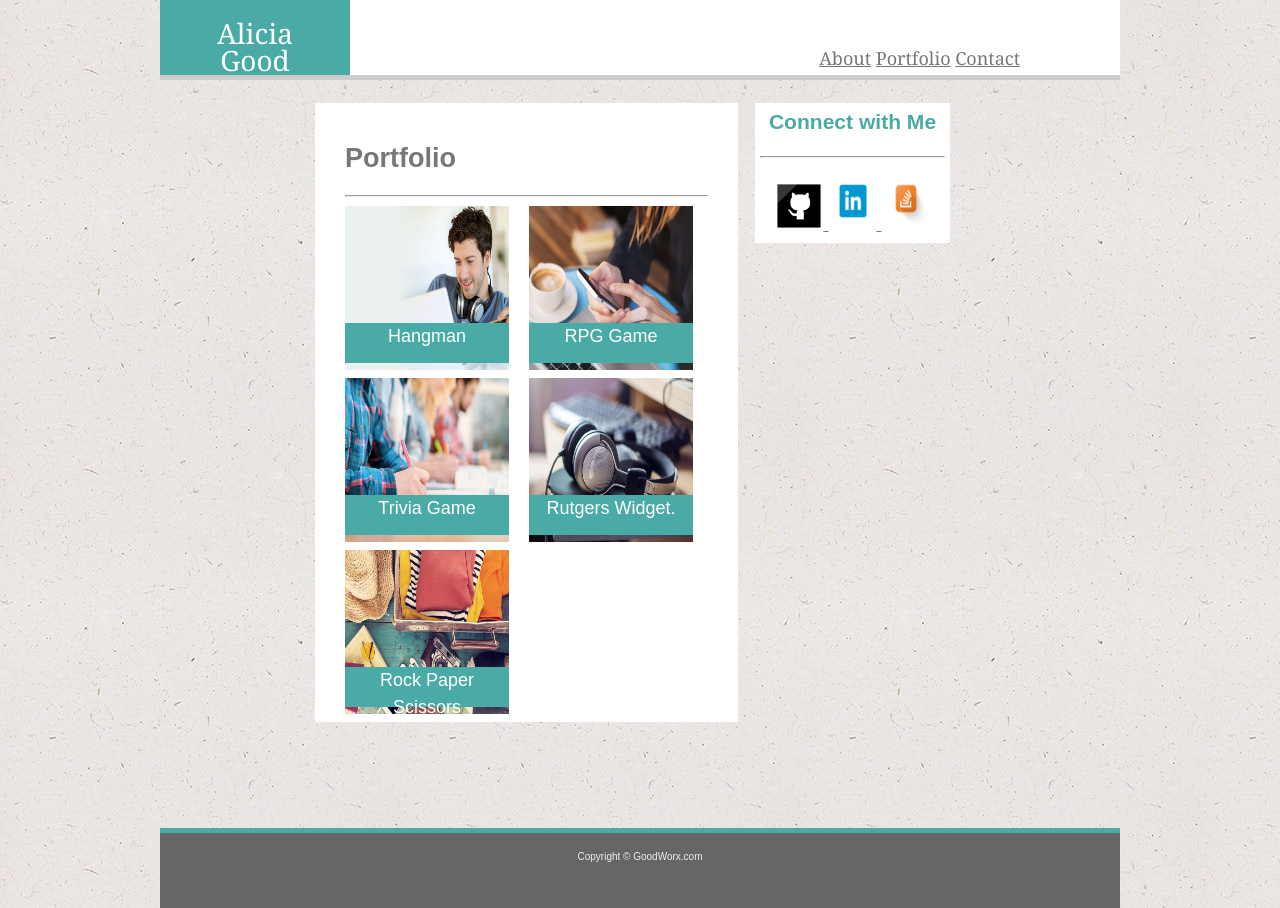
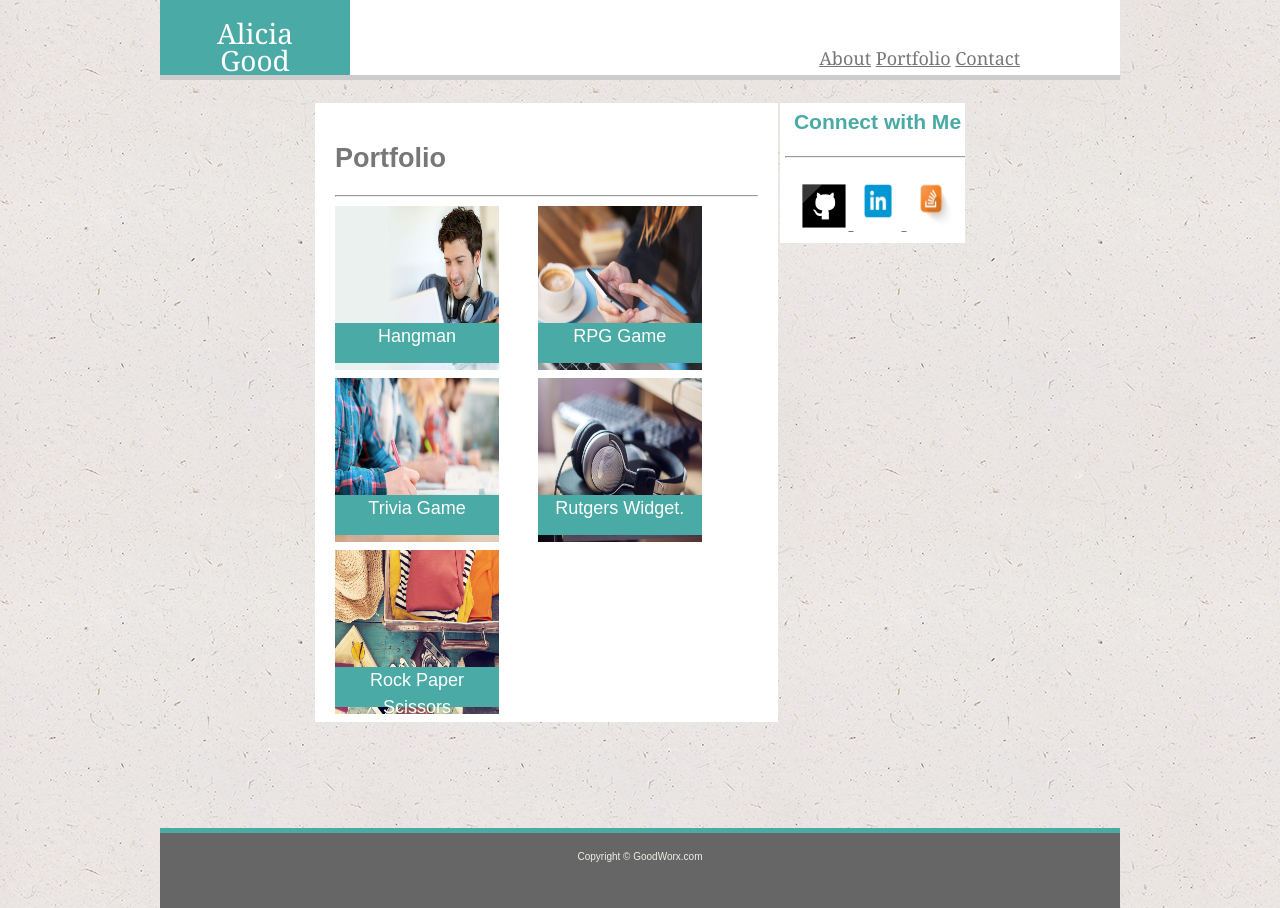
Before and after one commit to adgood100/Basic-Portfolio, a plain HTML site: page portfolio.html in a window 1280 px wide. Drawn offline with Linux system fonts and the light colour scheme.

Commit message:
More updates Thursday July 27 2017

```diff
--- a/assets/css/connectme1.css
+++ b/assets/css/connectme1.css
@@ -3,8 +3,9 @@
 	clear: both;
 	box-sizing: border-box;
 	position: relative;
-	bottom: 730px;
-	right: -440px;
+	bottom: 640px;
+	right: -465px;
+	margin-left: 0px;
 	background-color: #ffffff;
 	width: 30%;
 	color: #4aaaa5;
--- a/assets/css/connectme2.css
+++ b/assets/css/connectme2.css
@@ -4,7 +4,7 @@
 	box-sizing: border-box;
 	position: relative;
 	bottom: 458px;
-	right: -440px;
+	right: -465px;
 	background-color: #ffffff;
 	width: 30%;
 	color: #4aaaa5;
--- a/assets/css/connectme3.css
+++ b/assets/css/connectme3.css
@@ -4,7 +4,7 @@
 	box-sizing: border-box;
 	position: relative;
 	bottom: 660px;
-	right: -440px;
+	right: -465px;
 	background-color: #ffffff;
 	width: 30%;
 	color: #4aaaa5;
--- a/assets/css/style.css
+++ b/assets/css/style.css
@@ -104,19 +104,20 @@ li {
 	float: left;
 }
 
-#main-bio {
+#main-content {
 	float: left;
 	background-color: #ffffff;
     width: 65%;
     padding-top: 20px;
-	padding-left: 30px;
-	padding-right: 30px;
+	padding-left: 20px;
+	padding-right: 20px;
 	margin-bottom: 20px;
+	margin-left: 0px;
 }
 #bio-image {
 	float: left;
 	margin-right: 20px;
-	width: 200px;
+	width: 150px;
 }
 
 .hover-rotate { margin-left: 30px; }
@@ -155,19 +156,24 @@ input:hover {
 	background-color: red;
 }
 
+.portfolio {
+	margin: auto;
+	padding: 0;
+}
+
 .r1-column1 {
 	overflow: auto;
 	clear: both;
 	box-sizing: border-box;
 	float: left;
 	width: 48%;
-	margin-right: 10px;
+/*	margin-right: auto; */
 }
 
 .r1-column2 {
 	float: left;
 	width: 48%;
-	margin: 0;
+/*	margin: 0; */
 }
 
 .r2-column1 {
@@ -176,13 +182,22 @@ input:hover {
 	box-sizing: border-box;
 	float: left;
 	width: 48%;
-	margin-right: 10px;
+/*	margin-right: auto; */
 }
 
 .r2-column2 {
 	float: left;
 	width: 48%;
-	margin: 0;
+/*	margin: 0; */
+}
+
+.r3-column1 {
+	overflow: auto;
+	clear: both;
+	box-sizing: border-box;
+	float: left;
+	width: 48%;
+/*	margin-right: auto; */
 }
 
 
@@ -195,7 +210,7 @@ input:hover {
 
 #this-block-blurb1 {
 	position: absolute;
-	top: 117px; */
+	top: 117px;
 }
 
 #this-block-image2 {
@@ -207,7 +222,7 @@ input:hover {
 
 #this-block-blurb2 {
 	position: absolute;
-	top: 117px; */
+	top: 117px;
 }
 
 #this-block-image3 {
@@ -231,7 +246,7 @@ input:hover {
 
 #this-block-blurb4 {
 	position: absolute;
-	top: 117px; */
+	top: 117px;
 }
 
 #this-block-image5 {
@@ -243,7 +258,7 @@ input:hover {
 
 #this-block-blurb5 {
 	position: absolute;
-	top: 117px; */
+	top: 117px;
 }
 
 .this-blurb-inner {
--- a/portfolio.html
+++ b/portfolio.html
@@ -34,7 +34,7 @@
 	</header>
 
 	<section id="main-section">
-		<section id="main-bio">
+		<section id="main-content">
 			<h2>Portfolio</h2>
 			<hr>
 <!-- BGN Portfolio-->
```
Also changed, not shown: contact.html (+1 -1 lines), index.html (+5 -2 lines).
